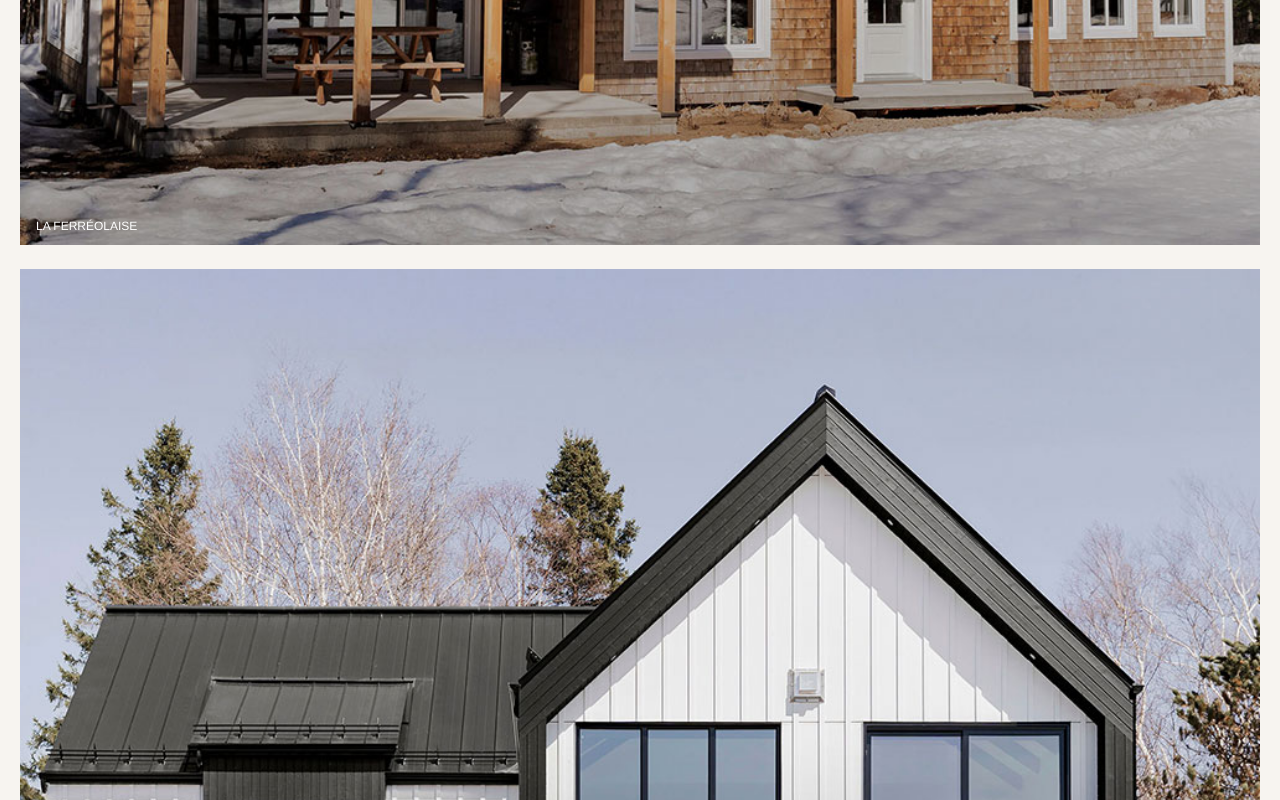
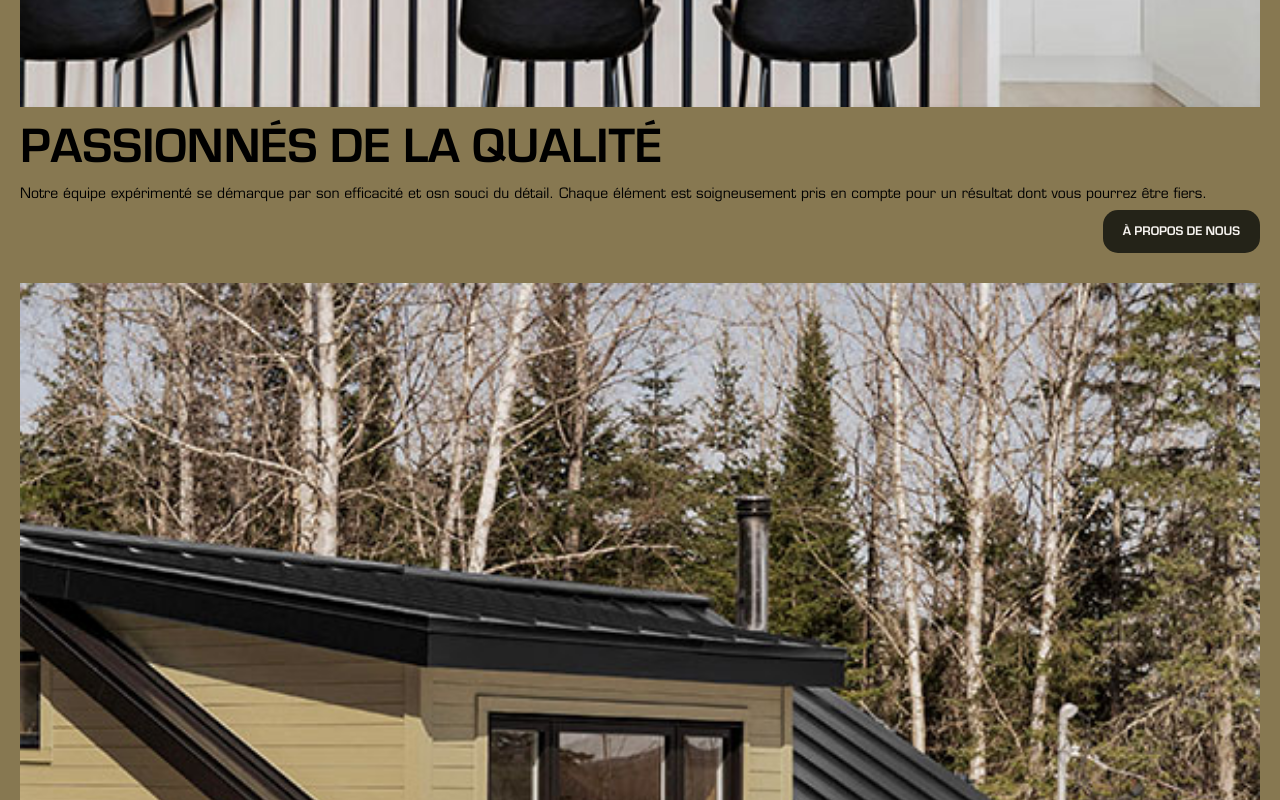
Before and after one commit to AudreyNoelBreton/ConstructionDesSommets, a React (Create React App) app: page / in a window 1280 px wide. Shown: the part 2220-3020 px from the top of the page. Built offline with nearby package versions, Linux system fonts and the light colour scheme.

Commit message:
Infos and cards almost done

```diff
--- /dev/null
+++ b/src/Sections/General-infos/infos.jsx
@@ -0,0 +1,15 @@
+import React from "react";
+import "./infos.scss";
+import Card from "../../components/Card/card";
+import data from "../../data/data";
+
+const Infos = () => {
+  return (
+    <section className="infos">
+      <Card infos={data.cardHomePage[0]} isRight={true} />
+      <Card infos={data.cardHomePage[1]} isRight={false} />
+    </section>
+  );
+};
+
+export default Infos;
--- /dev/null
+++ b/src/Sections/General-infos/infos.scss
@@ -0,0 +1,9 @@
+.infos {
+  width: 100%;
+  height: 100%;
+  display: flex;
+  padding: 30px 20px 30px 20px;
+  flex-direction: column;
+  background-color: #877851;
+  gap: 30px;
+}
--- a/src/Sections/Realisations/realisations.jsx
+++ b/src/Sections/Realisations/realisations.jsx
@@ -1,6 +1,6 @@
 import MainImage from "../../components/Project-Main-Image/main-image";
 import "./realisation.scss";
-import "../../components/btn.scss";
+import "../../components/Btn.scss";
 const Realisations = () => {
   const ferreolaiseImage = "/la-ferréolaise-1.jpg";
   const ferreolaiseText = "la ferréolaise";
--- a/src/Sections/Slogan-section/slogansection.scss
+++ b/src/Sections/Slogan-section/slogansection.scss
@@ -1,7 +1,7 @@
 .slogan {
   width: 100%;
   display: flex;
-  padding: 20px;
+  padding: 30px 20px;
   flex-direction: column;
   gap: 5px;
   &__title {
@@ -11,7 +11,7 @@
   }
 
   &__secteurs {
-    font-family: Eurostile Medium;
+    font-family: Eurostile Bold;
     font-size: 16px;
     text-transform: uppercase;
   }
--- /dev/null
+++ b/src/components/Card/card.jsx
@@ -0,0 +1,25 @@
+import React from "react";
+import "../../components/Btn.scss";
+import "./card.scss";
+
+const Card = ({ infos, isRight }) => {
+  const { src, title, text, buttonText } = infos;
+  return (
+    <section className="card">
+      <img className="card__img" src={src} alt="project" />
+      <div className="card__title">{title}</div>
+      <div className="card__text">{text}</div>
+      {isRight ? (
+        <div className="btn btn--end">
+          <div className="btn__text">{buttonText}</div>
+        </div>
+      ) : (
+        <div className="btn btn--start">
+          <div className="btn__text">{buttonText}</div>
+        </div>
+      )}
+    </section>
+  );
+};
+
+export default Card;
--- /dev/null
+++ b/src/components/Card/card.scss
@@ -0,0 +1,21 @@
+.card {
+  display: flex;
+  flex-direction: column;
+  width: 100%;
+  gap: 15px;
+
+  &__img {
+    width: 100%;
+  }
+
+  &__title {
+    font-family: Eurostile Bold;
+    font-size: 50px;
+    text-transform: uppercase;
+  }
+
+  &__text {
+    font-family: Eurostile Medium;
+    font-size: 14px;
+  }
+}
--- a/src/components/Hero/hero.jsx
+++ b/src/components/Hero/hero.jsx
@@ -4,7 +4,7 @@ import "./hero.scss";
 const Hero = ({ imagePath, text }) => {
   return (
     <div className="hero">
-      <img class="hero__img" src={imagePath} alt="Background" />
+      <img className="hero__img" src={imagePath} alt="Background" />
       <div className="hero__overlay">
         <div className="hero__text">{text}</div>
       </div>
--- a/src/components/Project-Main-Image/main-image.jsx
+++ b/src/components/Project-Main-Image/main-image.jsx
@@ -6,7 +6,7 @@ const MainImage = ({ mainImage, mainText }) => {
   const text = mainText;
   return (
     <div className="main-image">
-      <img class="main-image__img" src={mainImage} alt="Background" />
+      <img className="main-image__img" src={mainImage} alt="Background" />
       <div className="main-image__overlay">
         <div className="main-image__text">{text}</div>
       </div>
--- a/src/components/btn.scss
+++ b/src/components/btn.scss
@@ -1,12 +1,22 @@
 .btn {
   display: flex;
+  width: fit-content;
   background-color: #242318;
   color: #f7f4f0;
-  padding: 15px;
+  padding: 15px 20px;
   border-radius: 15px;
 
   &__text {
+    font-family: Eurostile Bold;
     text-transform: uppercase;
-    font-size: 15px;
+    font-size: 13px;
+  }
+
+  &--end {
+    align-self: end;
+  }
+
+  &--start {
+    align-self: flex-start;
   }
 }
--- a/src/data/data.js
+++ b/src/data/data.js
@@ -25,9 +25,25 @@ const consecrationImages = [
   },
 ];
 
+const cardHomePage = [
+  {
+    src: "/project-1-1.jpg",
+    title: "Passionnés de la qualité",
+    text: "Notre équipe expérimenté se démarque par son efficacité et osn souci du détail. Chaque élément est soigneusement pris en compte pour un résultat dont vous pourrez être fiers.",
+    buttonText: "à propos de nous",
+  },
+
+  {
+    src: "/petite-maison-verte-2.jpg",
+    title: "Service personnalisé",
+    text: "Chaque projet est unique, c'est pourquoi nous vous garantissons un service sur mesure, adapté à vos besoins. Comptez sur notre expertise pour guider vos choix en fonction de vos objectifs et votre budget",
+    buttonText: "en savoir plus",
+  },
+];
 const data = {
   sliderImages,
   consecrationImages,
+  cardHomePage,
 };
 
 export default data;
--- a/src/pages/Home/Home.jsx
+++ b/src/pages/Home/Home.jsx
@@ -1,6 +1,7 @@
 import React from "react";
 import Header from "../../components/Header/header";
 import Slogan from "../../Sections/Slogan-section/slogansection";
+import Infos from "../../Sections/General-infos/infos";
 import Realisations from "../../Sections/Realisations/realisations";
 import Carousel from "../../components/Carousel/carousel";
 import data from "../../data/data";
@@ -10,6 +11,7 @@ const Home = () => {
       <Header />
       <Carousel images={data.sliderImages} />
       <Slogan />
+      <Infos />
       <Realisations></Realisations>
     </div>
   );
```
